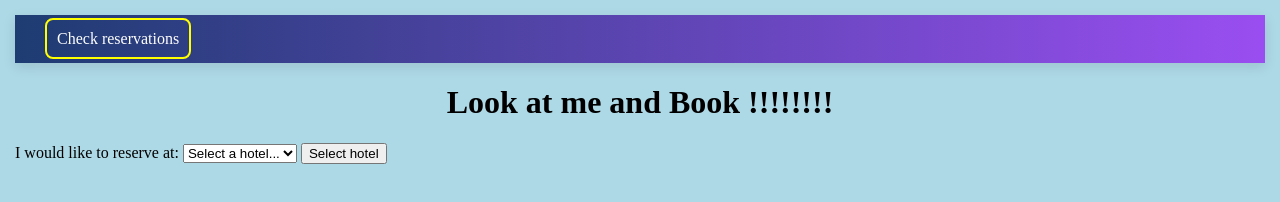
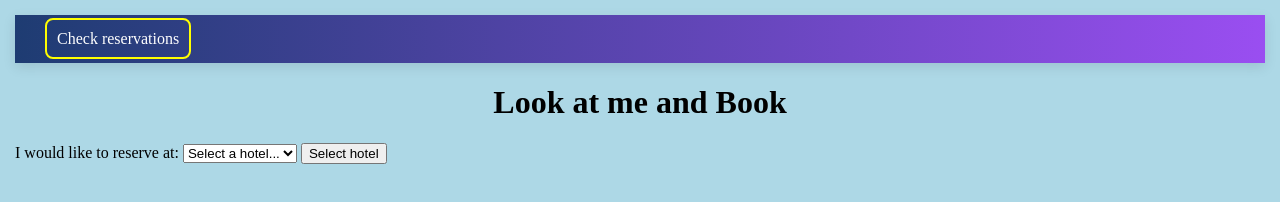
Before and after one commit to yaroslavdomb/DevOps_project3, a plain HTML site: page frontend-repo/HTML/index.html in a window 1280 px wide. Drawn offline with Linux system fonts and the light colour scheme; no server answers.

Commit message:
FE - test CI/CD-15

```diff
--- a/frontend-repo/HTML/index.html
+++ b/frontend-repo/HTML/index.html
@@ -13,7 +13,7 @@
         </header>
 
         <main>
-            <h1 class="txt-center">Look at me and Book !!!!!!!!</h1>
+            <h1 class="txt-center">Look at me and Book</h1>
 
             <div class="search-hotel-container">
                 <label for="search-hotel">I would like to reserve at: </label>
```
